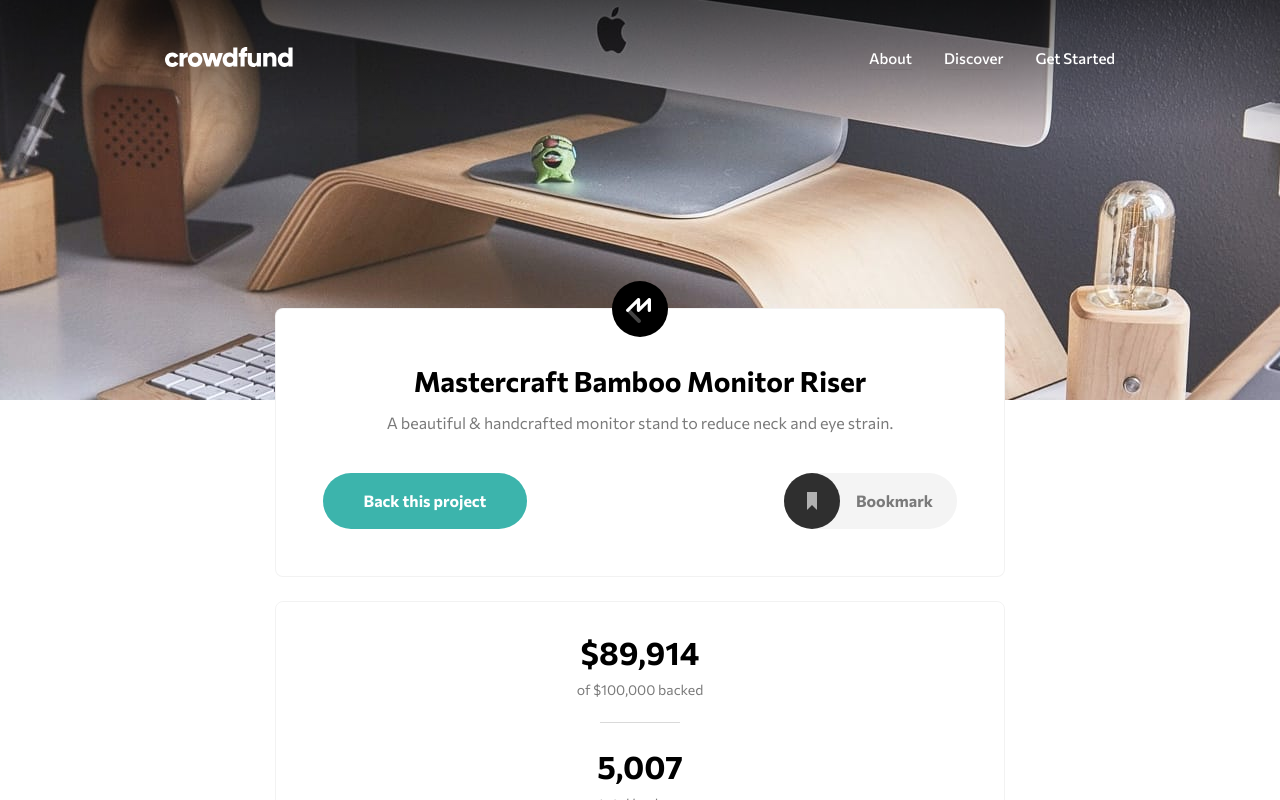
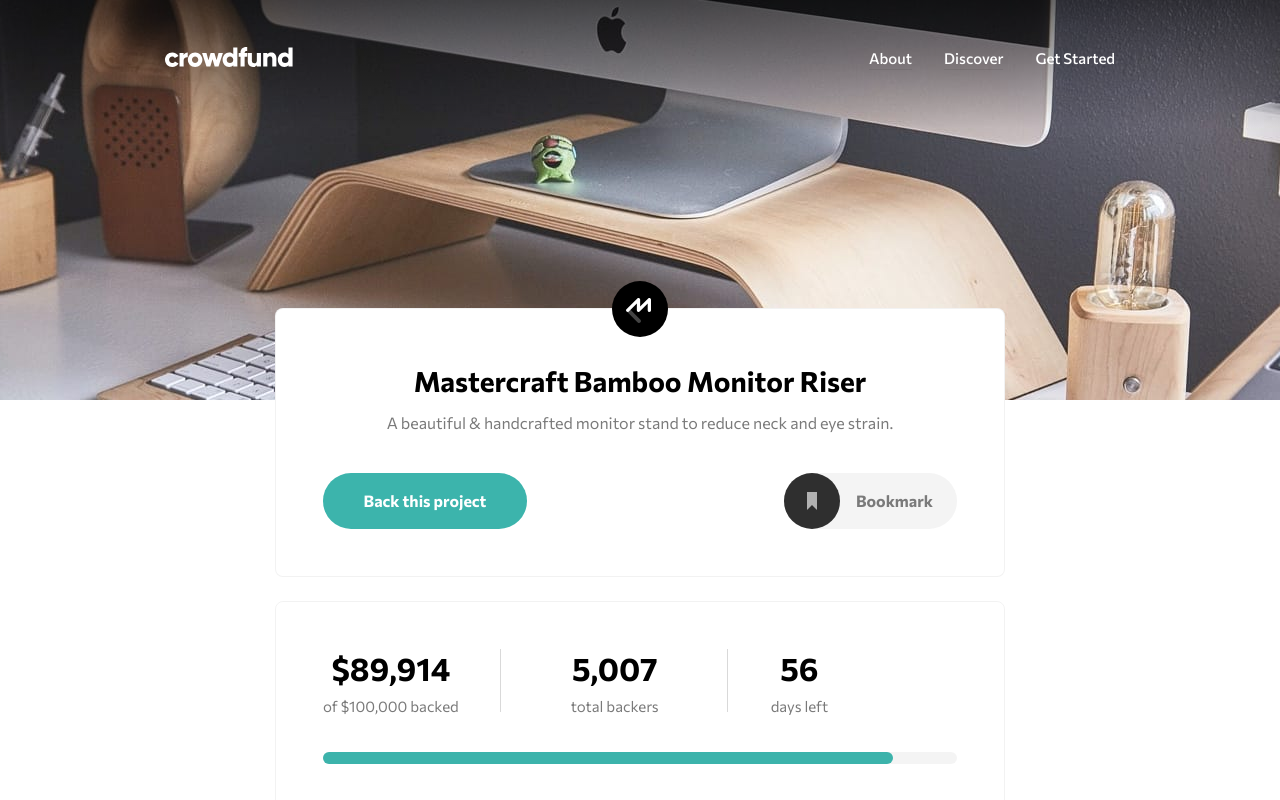
Before and after one commit to vanderms/crowdfunding-product-app, an Angular app: page / in a window 1280 px wide. Shown: the top 800 px of the page. Built offline with nearby package versions, Linux system fonts and the light colour scheme.

Commit message:
implements indicators design and js features

```diff
--- a/src/app/indicators/indicators.component.scss
+++ b/src/app/indicators/indicators.component.scss
@@ -1,4 +1,5 @@
 @use 'sass:math';
+@use '../../styles/mixins' as *;
 
 .indicator-section {
   margin: 24px auto 0;
@@ -6,6 +7,10 @@
   padding: 31px 23px 39px;
   border: 1px solid rgba(0, 0, 0, 0.0497193);
   border-radius: 8px;
+
+  @include media(tablet) {
+    padding: 47px 47px 48px;
+  }
 }
 
 .indicator-list {
@@ -13,12 +18,30 @@
   flex-direction: column;
   align-items: center;
   gap: 24px;
+
+  @include media(tablet) {
+    flex-direction: row;
+    gap: 112px;
+  }
 }
 
 .indicator {
+  position: relative;
   display: flex;
   flex-direction: column;
   align-items: center;
+
+  @include media(tablet){
+    &:first-child::after{
+      right: -42px;
+    }
+    &:nth-child(2)::after{
+      right: -69px;
+    }
+    &:last-child{
+      margin-right: 5px;
+    }
+  }
 }
 
 .indicator .value {
@@ -33,6 +56,11 @@
   font-size: 14px;
   line-height: 17px;
   color: var(--dark-gray);
+
+  @include media(tablet) {
+    font-size: 15px;
+    line-height: 18px;
+  }
 }
 
 .indicator:not(:last-child)::after {
@@ -41,8 +69,17 @@
   display: block;
   width: 80px;
   border-bottom: 1px solid rgba(0, 0, 0, 0.15);
+
+  @include media(tablet){
+    margin-top: 0;
+    position: absolute;
+    border-bottom: none;
+    border-left: 1px solid rgba(0, 0, 0, 0.15);
+    width: 0;
+    height: 63px;
+    top: 0;
+  }
 }
-
 
 .progress-bar {
   margin-top: 32px;
@@ -50,6 +87,10 @@
   height: 12px;
   background: rgb(47, 47, 47, 0.05);
   border-radius: 33.5px;
+
+  @include media(tablet){
+    margin-top: 37px;
+  }
 }
 
 .progress-bar .progress {
```
